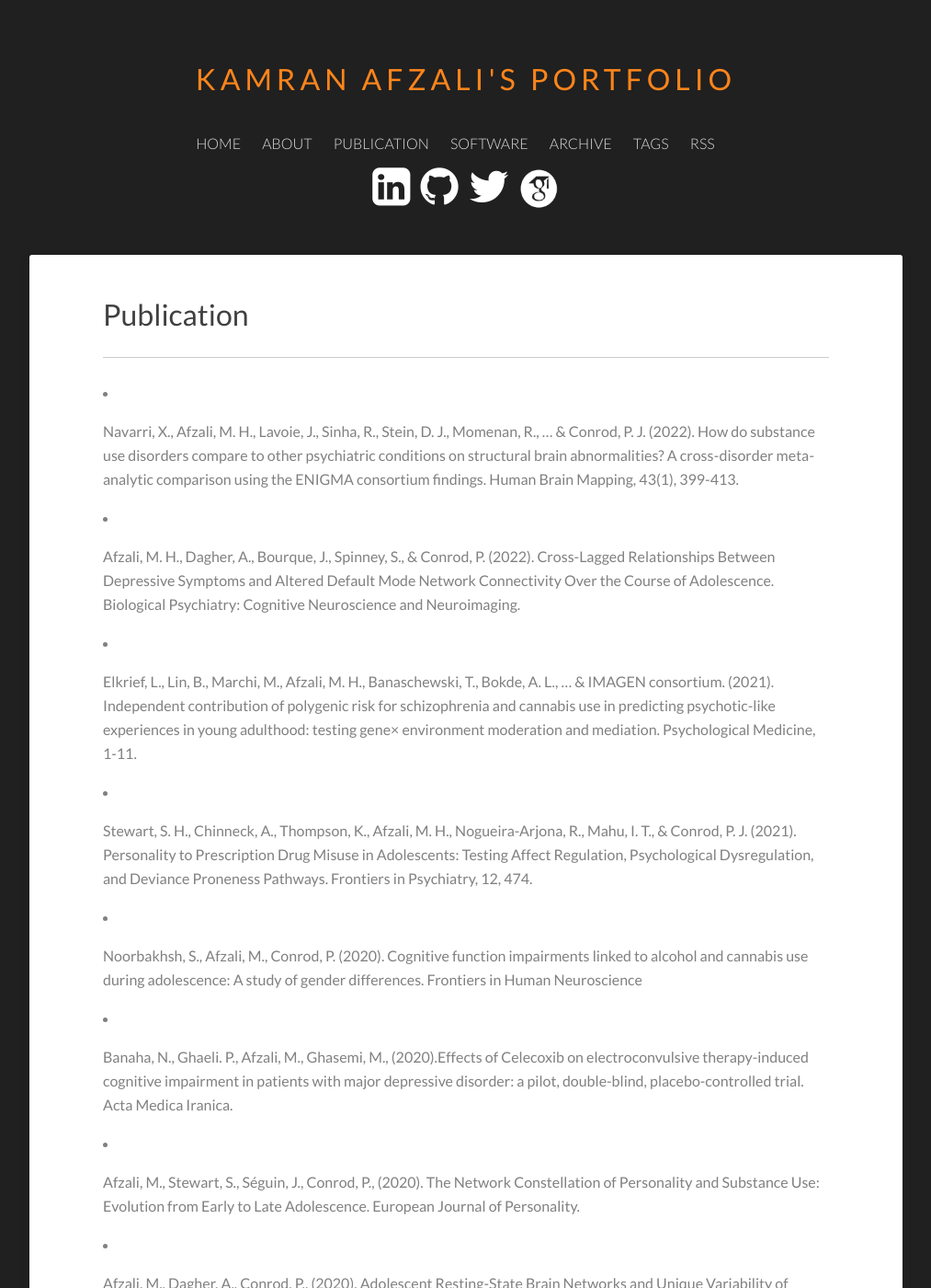
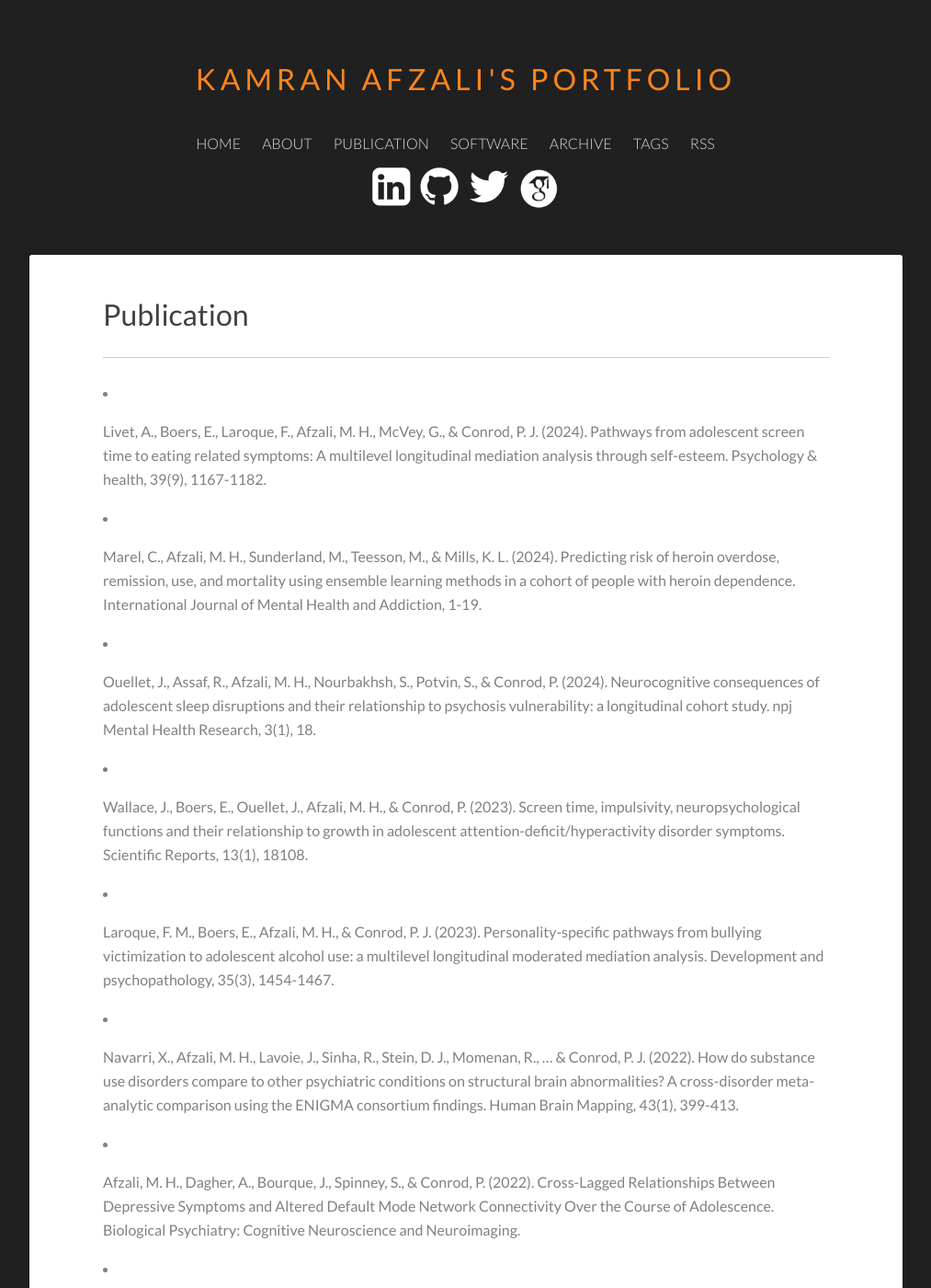
Before and after one commit to Kamran-Afzali/Kamran-Afzali.github.io, a Jekyll site: the page built from publication/index.md, in a window 1280 px wide and 1400 px high. Shown: the whole window at 92% size, without its empty margins (133-1146 px from the left). Built offline with Jekyll 4.4.1, drawn with Linux system fonts in a browser that asks for light colours.

Commit message:
Update index.md

```diff
--- a/publication/index.md
+++ b/publication/index.md
@@ -2,8 +2,11 @@
 layout: post
 title: Publication
 ---
-
-
+<li><p> Livet, A., Boers, E., Laroque, F., Afzali, M. H., McVey, G., & Conrod, P. J. (2024). Pathways from adolescent screen time to eating related symptoms: A multilevel longitudinal mediation analysis through self-esteem. Psychology & health, 39(9), 1167-1182. </p></li>
+<li><p> Marel, C., Afzali, M. H., Sunderland, M., Teesson, M., & Mills, K. L. (2024). Predicting risk of heroin overdose, remission, use, and mortality using ensemble learning methods in a cohort of people with heroin dependence. International Journal of Mental Health and Addiction, 1-19. </p></li>
+<li><p> Ouellet, J., Assaf, R., Afzali, M. H., Nourbakhsh, S., Potvin, S., & Conrod, P. (2024). Neurocognitive consequences of adolescent sleep disruptions and their relationship to psychosis vulnerability: a longitudinal cohort study. npj Mental Health Research, 3(1), 18. </p></li>
+<li><p> Wallace, J., Boers, E., Ouellet, J., Afzali, M. H., & Conrod, P. (2023). Screen time, impulsivity, neuropsychological functions and their relationship to growth in adolescent attention-deficit/hyperactivity disorder symptoms. Scientific Reports, 13(1), 18108. </p></li>
+<li><p> Laroque, F. M., Boers, E., Afzali, M. H., & Conrod, P. J. (2023). Personality-specific pathways from bullying victimization to adolescent alcohol use: a multilevel longitudinal moderated mediation analysis. Development and psychopathology, 35(3), 1454-1467. </p></li>
 <li><p>Navarri, X., Afzali, M. H., Lavoie, J., Sinha, R., Stein, D. J., Momenan, R., … &amp; Conrod, P. J. (2022). How do substance use disorders compare to other psychiatric conditions on structural brain abnormalities? A cross‐disorder meta‐analytic comparison using the ENIGMA consortium findings. Human Brain Mapping, 43(1), 399-413.</p></li><li><p>Afzali, M. H., Dagher, A., Bourque, J., Spinney, S., &amp; Conrod, P. (2022). Cross-Lagged Relationships Between Depressive Symptoms and Altered Default Mode Network Connectivity Over the Course of Adolescence. Biological Psychiatry: Cognitive Neuroscience and Neuroimaging.</p></li>
 <li><p>Elkrief, L., Lin, B., Marchi, M., Afzali, M. H., Banaschewski, T., Bokde, A. L., … &amp; IMAGEN consortium. (2021). Independent contribution of polygenic risk for schizophrenia and cannabis use in predicting psychotic-like experiences in young adulthood: testing gene× environment moderation and mediation. Psychological Medicine, 1-11.</p></li>
 <li><p>Stewart, S. H., Chinneck, A., Thompson, K., Afzali, M. H., Nogueira-Arjona, R., Mahu, I. T., &amp; Conrod, P. J. (2021). Personality to Prescription Drug Misuse in Adolescents: Testing Affect Regulation, Psychological Dysregulation, and Deviance Proneness Pathways. Frontiers in Psychiatry, 12, 474.</p></li>
```
